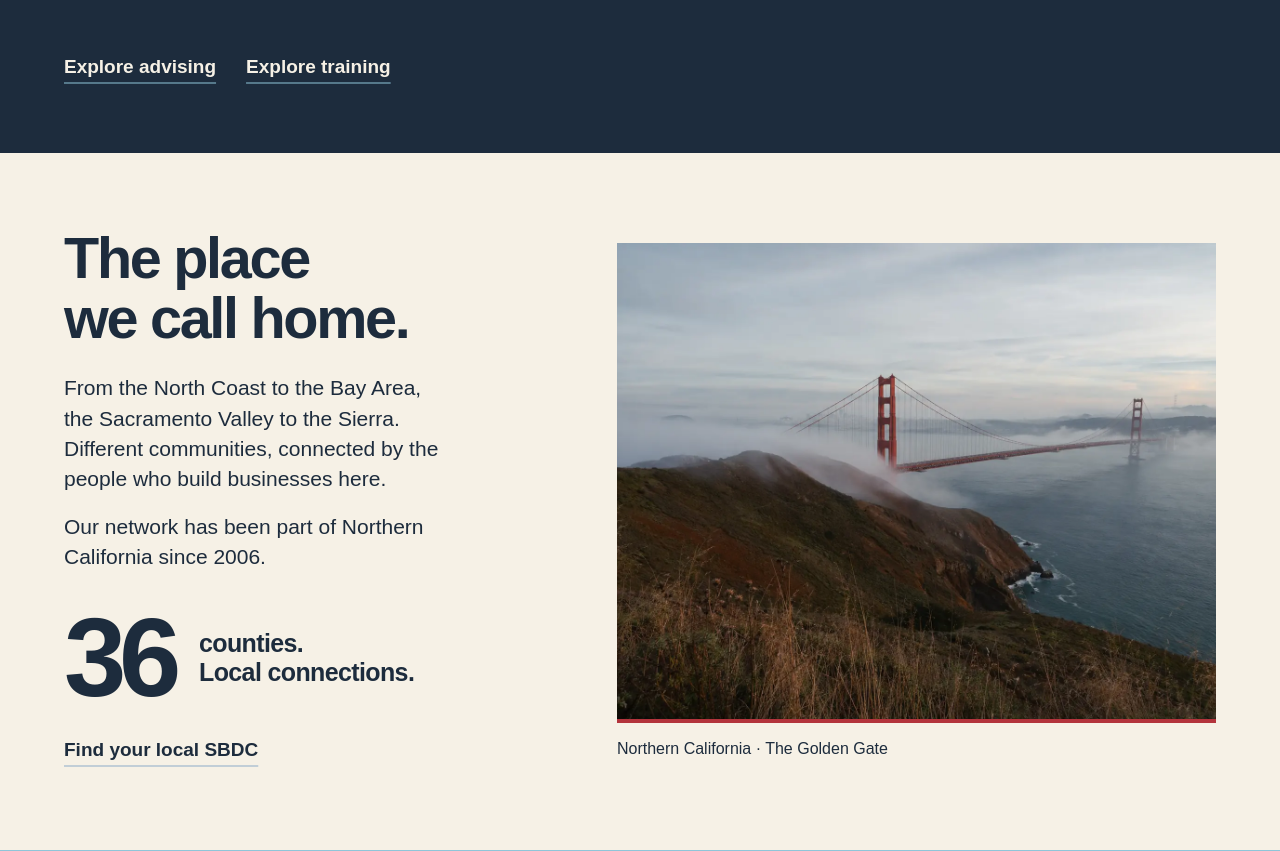
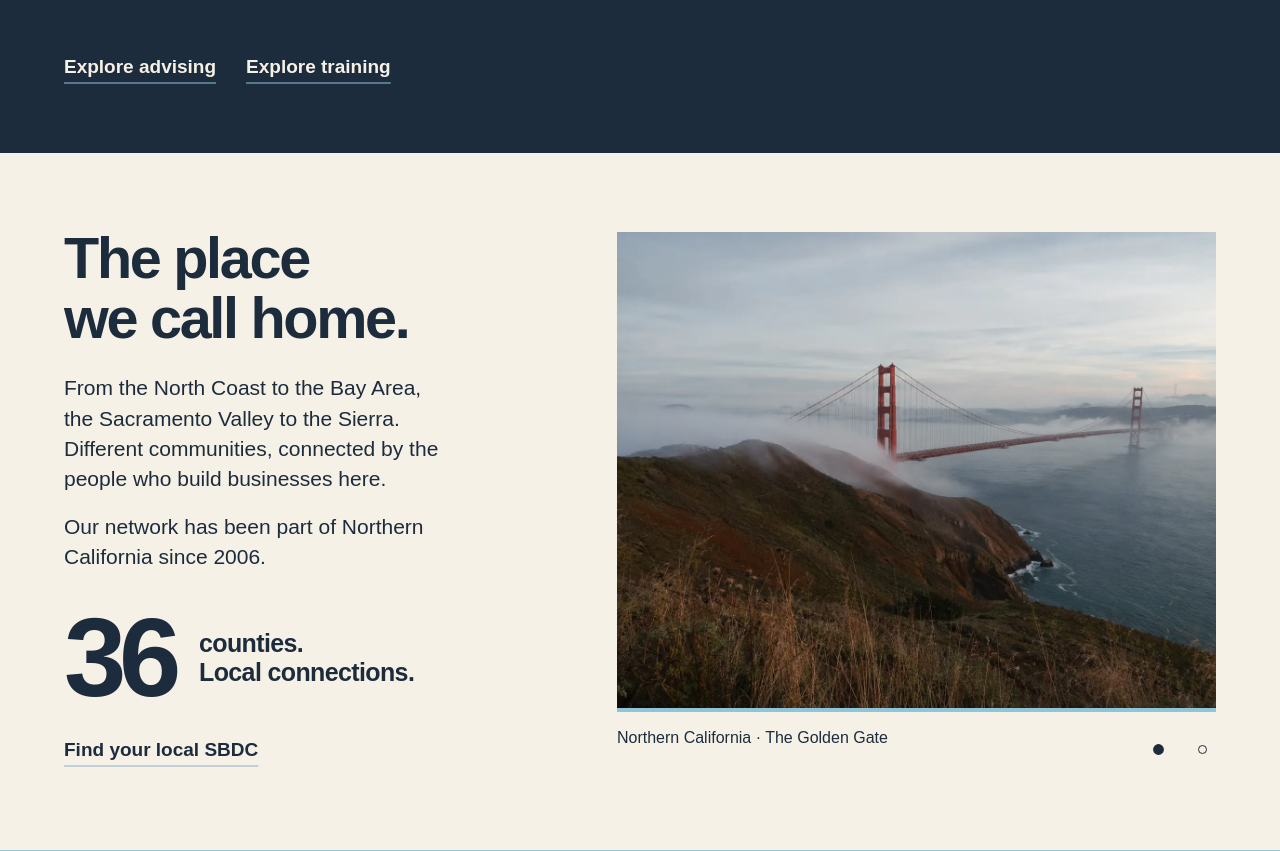
Before and after one commit to aphelps099/MYSBDC27, a PHP site: page /homepage-preview/about-concept-v5/index.html in a window 1280 px wide. Shown: the part 1368-2219 px from the top of the page. Run offline with PHP 8.4, Linux system fonts and the light colour scheme; some web fonts are replaced.

Commit message:
Add regional image carousel with light blue underline

```diff
--- a/homepage-preview/about-concept-v5/concept.css
+++ b/homepage-preview/about-concept-v5/concept.css
@@ -37,7 +37,7 @@
 .about-v5 .region-count span{font-size:25px;line-height:1.18;margin:0}
 .about-v5 .region-count .concept-link{margin-top:17px}
 .region-landscape{margin:0;min-width:0}
-.region-landscape img{display:block;width:100%;height:480px;object-fit:cover;object-position:60% center;border-bottom:4px solid #b3343c}
+.region-landscape img{display:block;width:100%;height:480px;object-fit:cover;object-position:60% center;border-bottom:4px solid var(--pool)}
 .region-landscape figcaption{font-size:16px;line-height:1.4;margin-top:15px}
 .about-v5 .about-impact{padding:62px 5% 52px}
 .about-v5 .about-results{margin-top:40px}
@@ -47,3 +47,20 @@
 @media(min-width:1600px){.about-v5 .about-opening{padding-inline:max(4%,calc((100vw - 1500px)/2))}.about-v5 :is(.about-people,.about-region,.about-impact,.about-partners,.about-invitation){padding-inline:max(5%,calc((100vw - 1440px)/2))}.region-landscape img{height:540px}}
 @media(min-width:701px) and (max-width:1000px){.about-v5 .page-title-band{padding-bottom:86px}.about-v5 .about-opening{padding-inline:3%;gap:5%;padding-bottom:60px;grid-template-columns:.9fr 1.1fr}.about-v5 .about-opening-photo{margin-top:-60px}.about-v5 .about-opening-copy{padding-top:28px}.about-v5 .about-opening h2{font-size:44px}.about-v5 .about-opening-photo>img{aspect-ratio:.86}.about-v5 .about-people{gap:35px 6%;padding-inline:4%}.about-v5 .people-principles{gap:5%}.about-v5 .people-principles h3{font-size:27px}.about-v5 .about-region{gap:6%;padding-inline:4%;grid-template-columns:1fr 1fr}.region-landscape img{height:510px}.about-v5 .region-count strong{font-size:100px}.about-v5 .region-count span{font-size:23px}.about-v5 .region-count>p{gap:20px}}
 @media(max-width:700px){.about-v5 .page-title-band{padding-bottom:87px}.about-v5 .about-opening{grid-template-columns:1fr;gap:28px;padding:0 5% 56px}.about-v5 .about-opening-photo{grid-row:1;margin-top:-57px}.about-v5 .about-opening-photo>img{aspect-ratio:1.15;object-position:54% 40%}.about-v5 .about-opening-copy{padding:0}.about-v5 .about-opening h2{font-size:clamp(42px,10.8vw,58px);max-width:none}.about-v5 .about-people{grid-template-columns:1fr;gap:28px;padding:54px 5%}.about-v5 .people-intro{max-width:none}.about-v5 .people-principles{grid-column:1;grid-template-columns:1fr;gap:28px}.about-v5 .people-principles h3{font-size:28px;max-width:none}.about-v5 .people-principles p{margin-top:12px}.about-v5 .people-links{grid-column:1;gap:12px 24px}.about-v5 .about-region{grid-template-columns:1fr;gap:32px;padding:54px 5%}.region-summary>p{max-width:none}.about-v5 .region-count{margin-top:30px}.region-landscape img{height:auto;aspect-ratio:1.25;object-position:55% center}.region-landscape figcaption{font-size:15px}.about-v5 .about-impact{padding:54px 5%}.about-v5 .about-results{margin-top:34px}.about-v5 .about-partners{padding:54px 5% 30px}.about-v5 .about-invitation{padding:24px 5% 56px}}
+
+/* Regional gallery: quiet image underline, manual dots and touch navigation. */
+.region-carousel{position:relative;min-width:0}
+.region-slides{display:grid;touch-action:pan-y}
+.region-carousel .region-slide{grid-area:1/1;min-width:0;margin:0;opacity:0;visibility:hidden;transition:opacity .32s ease,visibility .32s ease}
+.region-carousel .region-slide.is-active{opacity:1;visibility:visible}
+.region-carousel .region-slide img{border-bottom-color:var(--pool);user-select:none;-webkit-user-drag:none}
+.region-carousel .region-slide figcaption{padding-right:100px;min-height:44px}
+.region-carousel-controls{position:absolute;right:-8px;bottom:0;display:flex;align-items:center;gap:0;height:44px}
+.region-dot{display:inline-flex;align-items:center;justify-content:center;width:44px;height:44px;border:0;padding:0;background:transparent;cursor:pointer;color:var(--navy)}
+.region-dot span{width:9px;height:9px;border-radius:50%;border:1.5px solid currentColor;background:transparent;transition:background .2s,transform .2s}
+.region-dot[aria-pressed="true"] span{background:var(--navy);transform:scale(1.2)}
+.region-dot:hover span{background:var(--pool)}
+.region-dot:focus-visible{outline:3px solid #b3343c;outline-offset:-4px;border-radius:4px}
+.about-v5 main .region-carousel-status{position:absolute;width:1px;height:1px;padding:0;margin:-1px;overflow:hidden;clip-path:inset(50%);white-space:nowrap}
+@media(max-width:700px){.region-carousel .region-slide figcaption{padding-right:92px;min-height:44px}}
+@media(prefers-reduced-motion:reduce){.region-carousel .region-slide,.region-dot span{transition:none}}
--- a/homepage-preview/about-concept-v5/index.html
+++ b/homepage-preview/about-concept-v5/index.html
@@ -13,7 +13,14 @@
 </section>
 <section class="about-region" id="region" aria-labelledby="region-heading">
 <div class="region-summary"><h2 id="region-heading">The place<br>we call home.</h2><p>From the North Coast to the Bay Area, the Sacramento Valley to the Sierra. Different communities, connected by the people who build businesses here.</p><p>Our network has been part of Northern California since 2006.</p><div class="region-count"><p><strong>36</strong><span>counties.<br>Local connections.</span></p><a class="concept-link" href="https://www.norcalsbdc.org/find-your-sbdc/">Find your local SBDC</a></div></div>
-<figure class="region-landscape"><img src="../assets/about-golden-gate.webp" alt="The Golden Gate Bridge above the fog" width="1536" height="1024" loading="lazy"><figcaption>Northern California · The Golden Gate</figcaption></figure>
+<div class="region-landscape region-carousel" role="region" aria-roledescription="carousel" aria-label="Northern California places">
+<div class="region-slides">
+<figure class="region-slide is-active" id="region-slide-1" role="group" aria-roledescription="slide" aria-label="1 of 2: The Golden Gate"><img src="../assets/about-golden-gate.webp" alt="The Golden Gate Bridge above the fog" width="1536" height="1024" loading="lazy"><figcaption>Northern California · The Golden Gate</figcaption></figure>
+<figure class="region-slide" id="region-slide-2" role="group" aria-roledescription="slide" aria-label="2 of 2: The North Coast" aria-hidden="true"><img src="../assets/about-redwoods-coast.webp" alt="Tall redwoods overlooking a misty Northern California coastline" width="1672" height="941" loading="lazy"><figcaption>Northern California · The North Coast</figcaption></figure>
+</div>
+<div class="region-carousel-controls" role="group" aria-label="Choose a regional image"><button class="region-dot" type="button" aria-label="Show the Golden Gate" aria-controls="region-slide-1" aria-pressed="true" data-slide="0"><span aria-hidden="true"></span></button><button class="region-dot" type="button" aria-label="Show the North Coast" aria-controls="region-slide-2" aria-pressed="false" data-slide="1"><span aria-hidden="true"></span></button></div>
+<p class="region-carousel-status" aria-live="polite" aria-atomic="true"></p>
+</div>
 </section>
 <section class="about-impact" id="impact" aria-labelledby="impact-heading">
 <div class="impact-intro"><h2 id="impact-heading">Small businesses.<br>Shared progress.</h2><p>Our work is measured in the businesses we support and the opportunities they create in their communities.</p></div>
```
Also changed, not shown: homepage-preview/about-concept-v5/concept.js (+42 -0 lines), homepage-preview/about-concept-v5/README.md, homepage-preview/about-concept-v5/region-carousel-mobile-preview.jpg (added), homepage-preview/about-concept-v5/region-carousel-preview.jpg (added).
